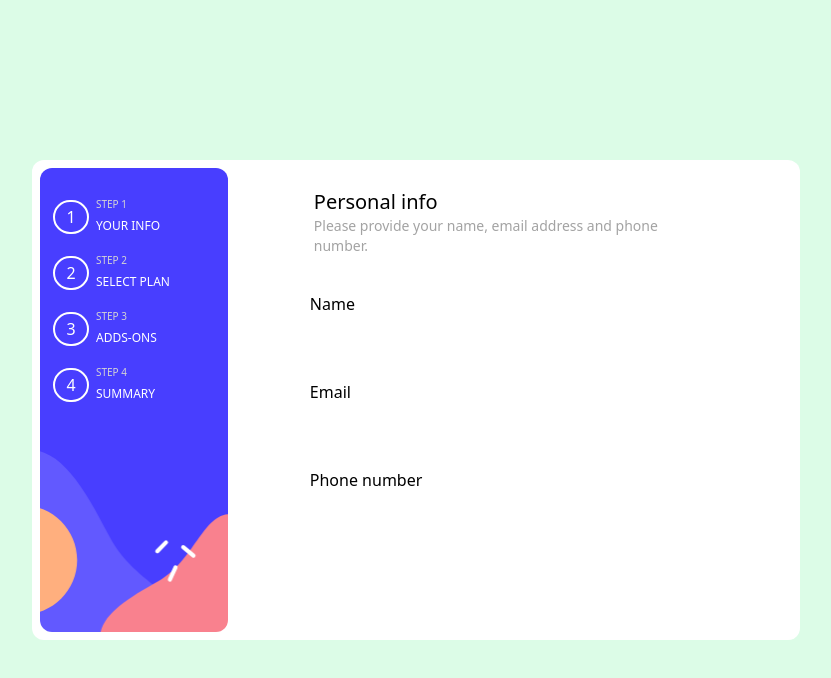
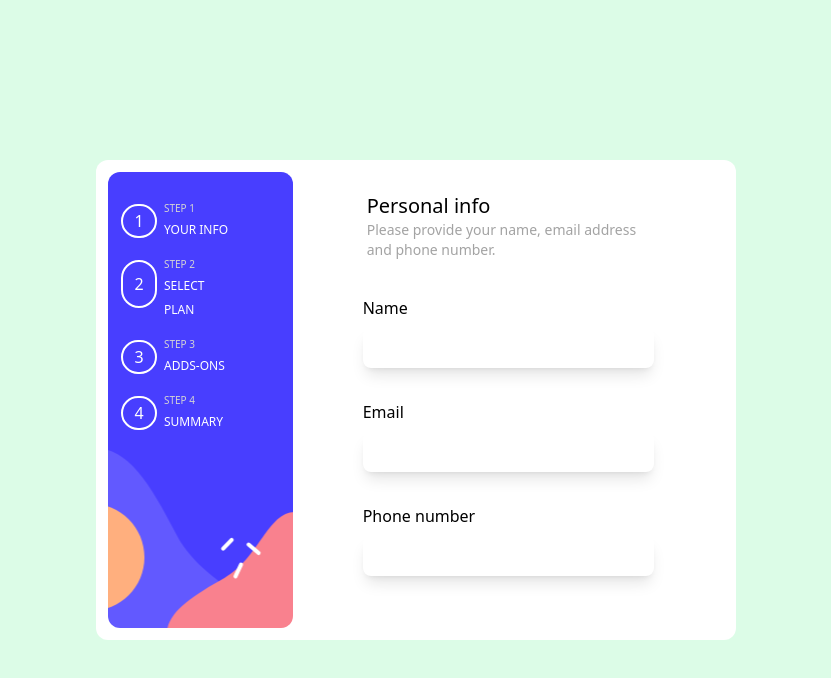
Before and after one commit to Licks-create/Traveey_FormUI, a React (Vite) app: page / in a window 1280 px wide. Shown: the top 678 px of the page, without its empty margins (224-1055 px from the left). Built offline with nearby package versions, Linux system fonts and the light colour scheme.

Commit message:
form-Ui-stage2

```diff
--- a/src/Pages/Home.tsx
+++ b/src/Pages/Home.tsx
@@ -3,7 +3,7 @@ import {Link,Outlet} from "react-router-dom"
 import img1 from "../assets/assets/images/bg-sidebar-desktop.svg"
 const Home = () => {
   return (
-    <div className='grid w-3/5 h-3/5 mx-auto  bg-white p-2 rounded-xl' style={{gridTemplateColumns:"25% 70%"}}>
+    <div className='grid w-2/4 h-3/5 mx-auto  bg-white p-3 rounded-xl' style={{gridTemplateColumns:"30% 70%"}}>
 
     <div className='flex flex-col justify-start  items-baseline  rounded-xl' style={{background:`url(${img1}) no-repeat center center/cover `}}>
 
--- a/src/Pages/Personalinfo.tsx
+++ b/src/Pages/Personalinfo.tsx
@@ -15,17 +15,17 @@ const Personalinfo:React.FC = ():React.JSX.Element => {
             <form action="">
                 <div className="name p-4">
                     <label htmlFor="name" className='block'>Name</label>
-                <input className='mt-2'  id='name' type="text" />
+                <input className='mt-2 w-full h-10 rounded-lg pl-2 outline-none border-none shadow-lg'  id='name' type="text" />
                 </div>
 
                 <div className="email p-4">
                     <label htmlFor="email" className='block' >Email</label>
-                    <input type="email" className='mt-2' id='email'/>
+                    <input type="email" className='mt-2 w-full h-10 rounded-lg pl-2 outline-none border-none shadow-lg' id='email'/>
                 </div>
 
                 <div className="number p-4">
                     <label htmlFor="number" className='block' >Phone number</label>
-                    <input type="number" className='mt-2' id='number' />
+                    <input type="number" className='mt-2 w-full h-10 rounded-lg pl-2 outline-none border-none shadow-lg' id='number' />
                 </div>
             </form>
         </section>
```
